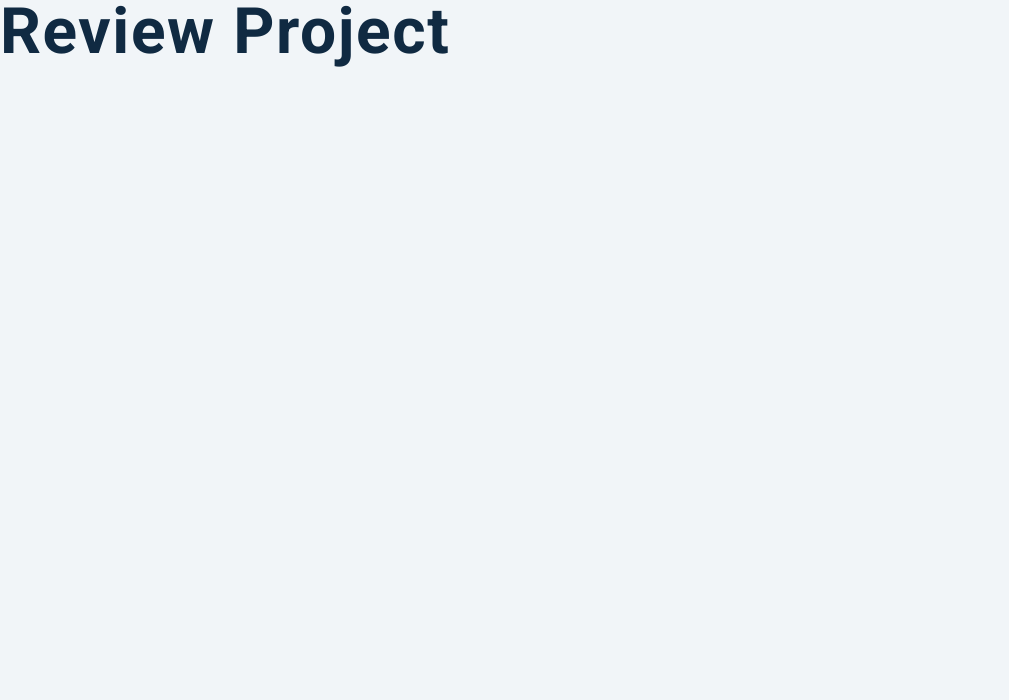
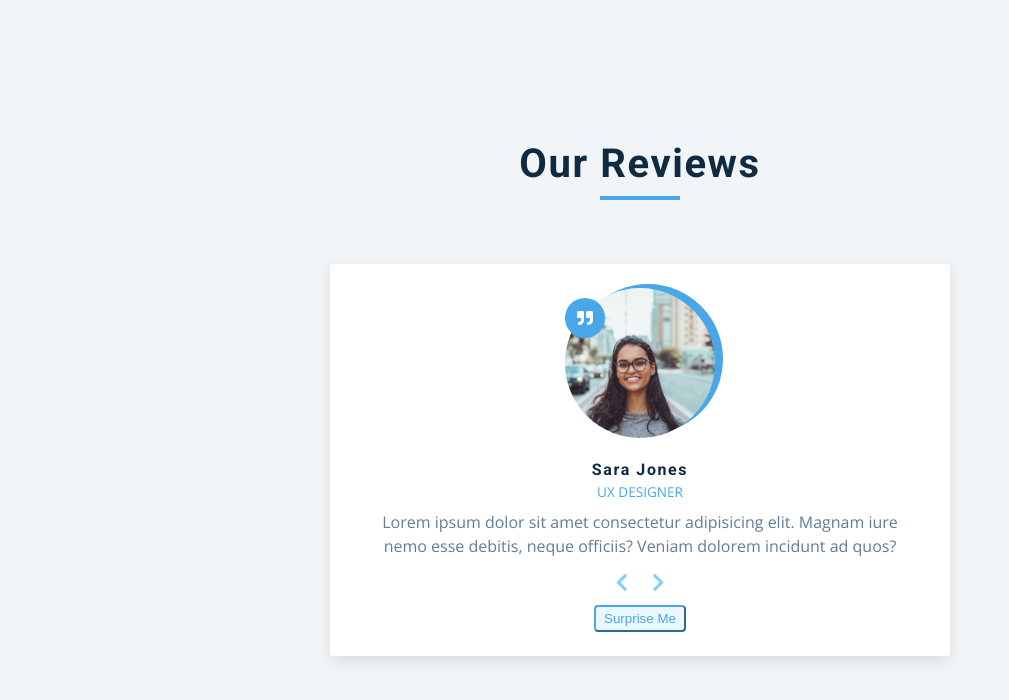
Before and after one commit to almuheetu/reviews, a plain HTML site: page index.html in a window 1280 px wide. Shown: the whole page, without its empty margins (0-1009 px from the left). Drawn offline with nearby package versions, Linux system fonts and the light colour scheme.

Commit message:
reviews project  html customize

```diff
--- a/index.html
+++ b/index.html
@@ -1,21 +1,51 @@
 <!DOCTYPE html>
 <html lang="en">
+
 <head>
   <meta charset="UTF-8" />
   <meta name="viewport" content="width=device-width, initial-scale=1.0" />
   <title>Starter</title>
   <!-- font-awesome -->
-    <link
-      rel="stylesheet"
-      href="https://cdnjs.cloudflare.com/ajax/libs/font-awesome/5.14.0/css/all.min.css"
-    />
+  <link rel="stylesheet" href="https://cdnjs.cloudflare.com/ajax/libs/font-awesome/5.14.0/css/all.min.css" />
 
   <!-- styles -->
   <link rel="stylesheet" href="styles.css" />
 </head>
+
 <body>
-    <h1>review project</h1>
+  <main>
+    <section class="container">
+      <!-- title -->
+      <div class="title">
+        <h2>our reviews</h2>
+        <div class="underline"></div>
+      </div>
+      <!-- review -->
+      <article class="review">
+        <div class="img-container">
+          <img src="./person-1.jpeg" id="person-img" alt="">
+        </div>
+        <h4 id="author">sara jones</h4>
+        <p id="job">ux designer</p>
+        <p id="info">
+          Lorem ipsum dolor sit amet consectetur adipisicing elit. Magnam iure nemo esse debitis, neque officiis? Veniam
+          dolorem incidunt ad quos?
+        </p>
+        <!-- prev next buttons -->
+        <div class="button-container">
+          <button class="prev-btn">
+            <i class="fas fa-chevron-left"></i>
+          </button>
+          <button class="prev-btn">
+            <i class="fas fa-chevron-right"></i>
+          </button>
+        </div>
+        <button class="random-btn">surprise me</button>
+      </article>
+    </section>
+  </main>
   <!-- javascript -->
   <script src="app.js"></script>
 </body>
+
 </html>
```
Lines whose indentation alone changed are shown as unchanged.
